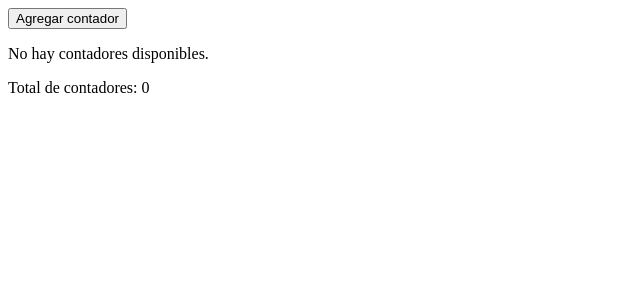
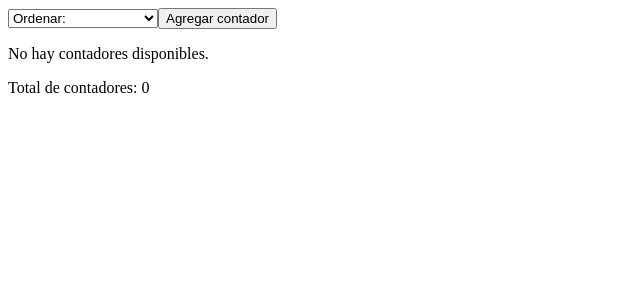
Before and after one commit to calvarezp/nuxt-challenge, a Nuxt app: page / in a window 1280 px wide. Shown: the top 300 px of the page, without its empty margins (0-640 px from the left). Built offline with nearby package versions, Linux system fonts and the light colour scheme.

Commit message:
Add ordering functionality for counters in Header component and enhance Vuex store with sorting support

```diff
--- /dev/null
+++ b/app/architecture/aplication/services/counters.ts
@@ -0,0 +1,18 @@
+import type {Counter} from "~/architecture/domain/types";
+
+type OrderType = 'name-asc' | 'name-desc' | 'value-asc' | 'value-desc';
+
+export function orderCounters(counters: Counter[], orderType: OrderType) {
+    switch (orderType) {
+        case 'name-asc':
+            return [...counters].sort((a, b) => a.name.localeCompare(b.name));
+        case 'name-desc':
+            return [...counters].sort((a, b) => b.name.localeCompare(a.name));
+        case 'value-asc':
+            return [...counters].sort((a, b) => a.value - b.value);
+        case 'value-desc':
+            return [...counters].sort((a, b) => b.value - a.value);
+        default:
+            return counters;
+    }
+}
--- a/app/components/Counter.vue
+++ b/app/components/Counter.vue
@@ -2,6 +2,7 @@
   <li>
     <span>{{ item.name }}</span>
     <button
+        :disabled="item.value <= 0"
         @click="() => subtract(item.id)"
     >-</button>
     <span>{{ item.value }}</span>
--- a/app/components/Header.vue
+++ b/app/components/Header.vue
@@ -1,5 +1,12 @@
 <template>
   <header>
+    <select @change="order">
+      <option value="null">Ordenar:</option>
+      <option value="name-asc">Nombre ascendente</option>
+      <option value="name-desc">Nombre descendente</option>
+      <option value="value-asc">Valor ascendente</option>
+      <option value="value-desc">Valor descendente</option>
+    </select>
     <button
         @click="openModal"
         :disabled="counters.length >= 20"
@@ -10,7 +17,9 @@
   </header>
 </template>
 
-<script setup>
+<script setup lang="ts">
+import {orderCounters} from "~/architecture/aplication/services/counters";
+
 const { $store } = useNuxtApp();
 
 const counters = computed(() => {
@@ -20,4 +29,14 @@ const counters = computed(() => {
 function openModal() {
   $store.commit('openModal');
 }
+
+function order(event: Event) {
+  const value = (event.target as HTMLSelectElement).value
+  if (value === 'null') {
+    return;
+  }
+
+  const ordered = orderCounters(counters.value, value);
+  $store.commit('setCounters', ordered);
+}
 </script>
--- a/app/plugins/vuex.ts
+++ b/app/plugins/vuex.ts
@@ -23,7 +23,7 @@ export default defineNuxtPlugin((nuxtApp) => {
     const store = createStore({
         state: (): StoreState => ({
             isModalOpen: false,
-            counters: []
+            counters: [] as Counter[],
         }),
         mutations: {
             openModal(state) {
@@ -32,11 +32,14 @@ export default defineNuxtPlugin((nuxtApp) => {
             closeModal(state) {
                 state.isModalOpen = false
             },
-            addCounter(state, payload) {
-                state.counters.push(payload)
+            addCounter(state, counter: Counter) {
+                state.counters.push(counter)
             },
             removeCounter(state, id: string) {
                 state.counters = state.counters.filter(counter => counter.id !== id);
+            },
+            setCounters(state, counters: Counter[]) {
+                state.counters = counters;
             },
             sumValue(state, id: string) {
                 state.counters = state.counters.map((counter) => {
```
